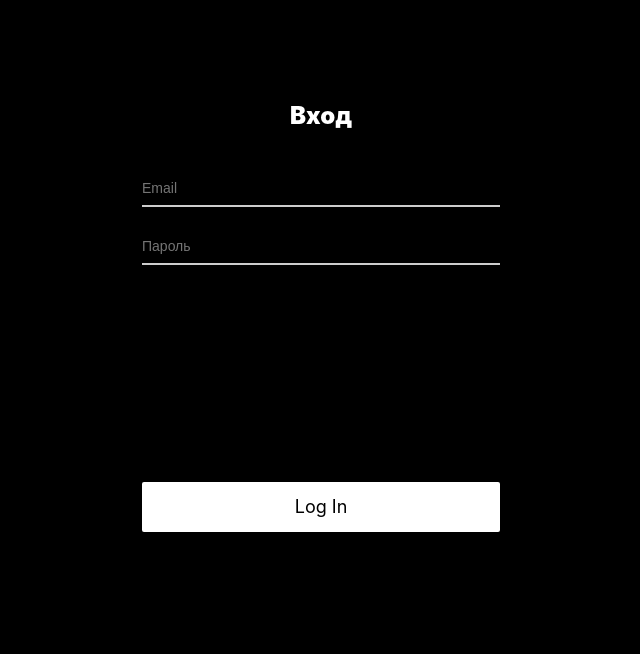
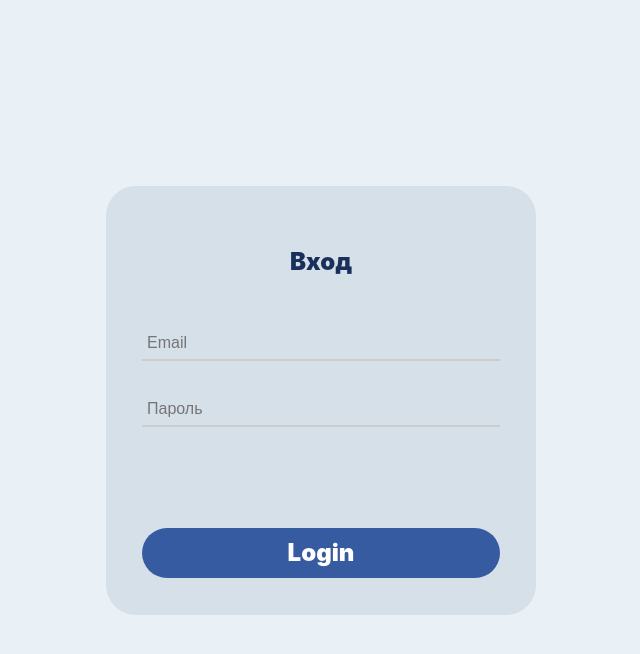
Before and after one commit to alebedev85/aotorization, a React (Create React App) app: page / in a window 1280 px wide. Shown: the top 654 px of the page, without its empty margins (319-959 px from the left). Built offline with nearby package versions, Linux system fonts and the light colour scheme.

Commit message:
refact: edit styles for form

```diff
--- a/src/components/App/App.scss
+++ b/src/components/App/App.scss
@@ -6,7 +6,7 @@
   -moz-osx-font-smoothing: grayscale;
   font-family: 'Inter', Arial, sans-serif;
   text-rendering: optimizeLegibility;
-  background-color: #000000;
+  background-color: #e9f1f7;
   color: #FFFFFF;
   height: 100vh;
   display: flex;
--- a/src/components/LoginForm/LoginForm.js
+++ b/src/components/LoginForm/LoginForm.js
@@ -48,7 +48,7 @@ export default function Login({ onSubmit }) {
                 required />
                 <span className="authentication__input-error">{errors.password}</span>
             </div>
-            <button className="authentication__submit-button" type="submit" name="authenticationSubmit">Log In</button>
+            <button className="authentication__submit-button" type="submit" name="authenticationSubmit">Login</button>
           </fieldset>
         </form>
       </div>
--- a/src/components/LoginForm/LoginForm.scss
+++ b/src/components/LoginForm/LoginForm.scss
@@ -4,13 +4,16 @@
   margin: 0 auto;
   display: flex;
   justify-content: center;
+  align-items: center;
 
   &__container {
-    color: #FFFFFF;
+    color: #1a305b;
     width: 430px;
     height: 100%;
     padding: 34px 36px 37px;
     box-sizing: border-box;
+    background-color: #d6e0e9;
+    border-radius: 30px
   }
 
   &__field {
@@ -35,21 +38,21 @@
 
   &__input {
     font-style: normal;
-    font-weight: 400;
-    font-size: 14px;
+    font-weight: 500;
+    font-size: 16px;
     line-height: 17px;
     border: none;
     border-bottom: 2px solid #CCCCCC;
     background-color: transparent;
     color: inherit;
     outline: none;
-    padding: 0;
-    padding-bottom: 8px;
+    padding: 8px 5px;
     height: 17px;
     margin-bottom: 31px;
 
     &:focus {
-      border-bottom: 2px solid blue;
+      border: 2px solid #375ba1;
+      border-radius: 10px;
     }
   }
 
@@ -59,7 +62,7 @@
     line-height: 15px;
     color: #FF0000;
     position: absolute;
-    top: 32px;
+    top: 35px;
     left: 0;
     transition: 0.3s;
   }
@@ -83,19 +86,19 @@
   }
 
   &__submit-button {
-    margin: 186px 0 0;
+    margin: 70px 0 0;
     padding: 0;
     border: none;
     font: inherit;
     cursor: pointer;
     width: 100%;
     min-height: 50px;
-    background-color: #FFFFFF;
-    color: #000000;
-    border-radius: 2px;
+    background-color: #375ba1;
+    color: white;
+    border-radius: 36px;
     font-style: normal;
-    font-weight: 400;
-    font-size: 18px;
+    font-weight: 900;
+    font-size: 24px;
     line-height: 22px;
     text-align: center;
   }
```
